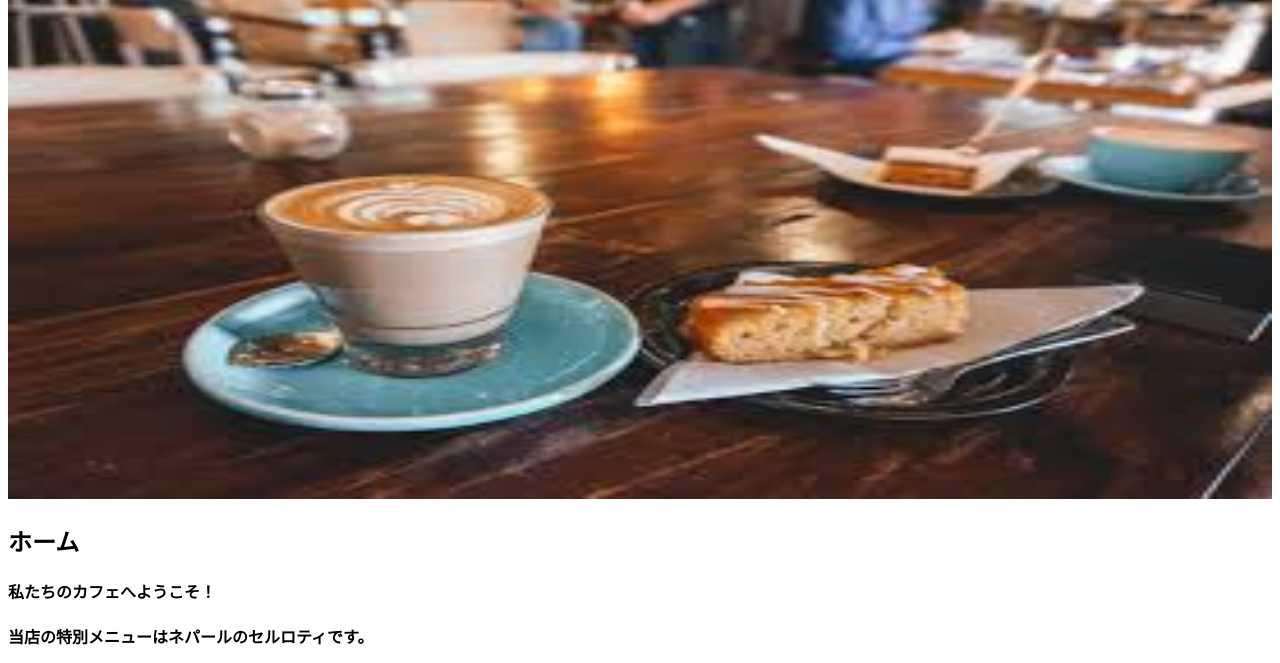
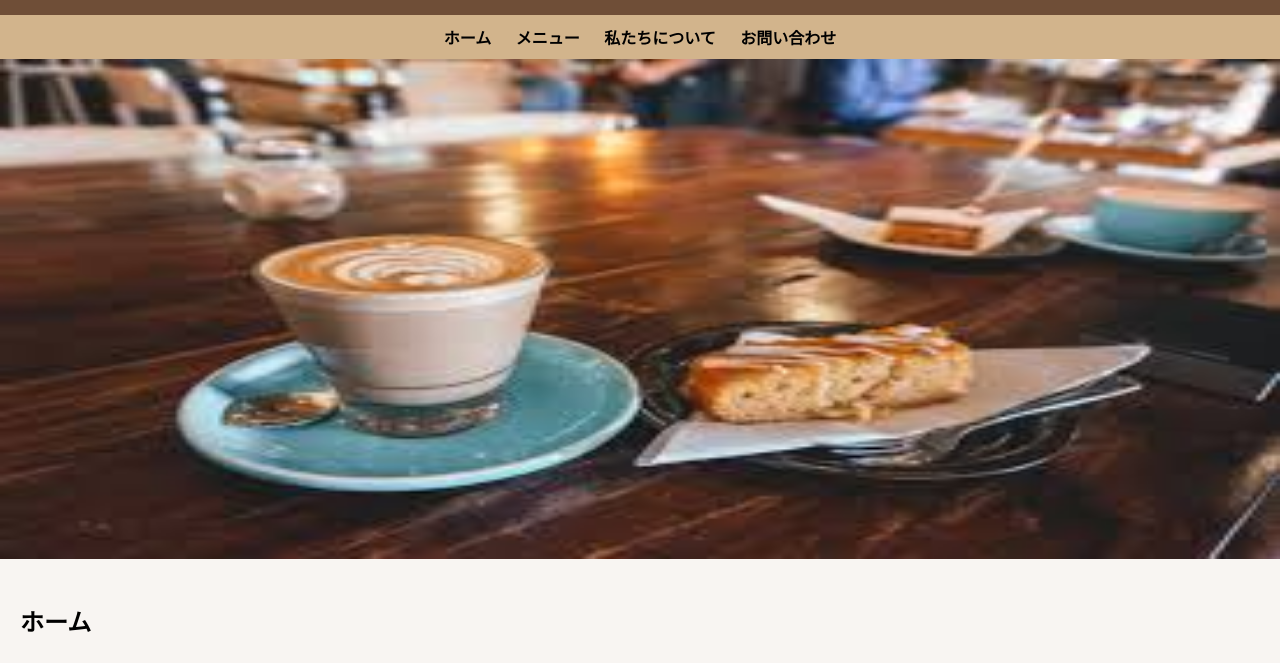
Before and after one commit to anupamarai137-lgtm/cafe-, a plain HTML site: page index.html in a window 1280 px wide. Shown: the part 145-808 px from the top of the page. Drawn offline with Linux system fonts and the light colour scheme; files whose address does not match are found by name.

Commit message:
Add stylesheet link and format HTML
Added a link to the stylesheet and fixed formatting.

```diff
--- a/index.html
+++ b/index.html
@@ -3,7 +3,8 @@
 <head>
     <meta charset="UTF-8">
     <title>カフェ</title>
-   </head>
+    <link rel="stylesheet" href="cafestyle.css">
+</head>
 
 <body>
 
```
